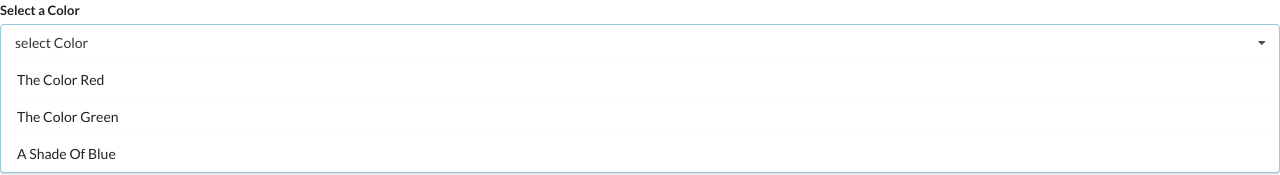
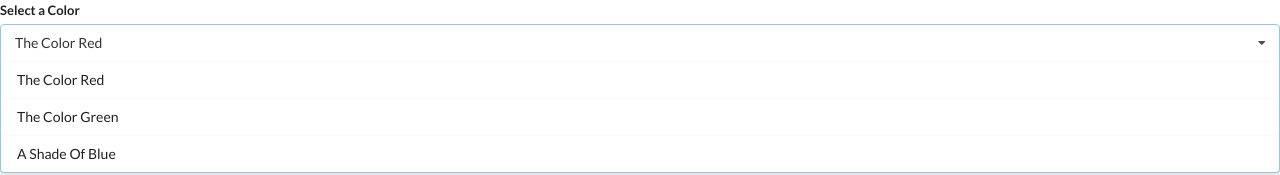
Before and after one commit to poonamkhandagle/dropdowncomponent, a React (Create React App) app: page / in a window 1280 px wide. Shown: the top 175 px of the page. Built offline with nearby package versions, Linux system fonts and the light colour scheme.

Commit message:
using useState hook add event listener and display label of first option as text

```diff
--- a/src/App.js
+++ b/src/App.js
@@ -1,6 +1,5 @@
-import React from "react";
+import React, {useState} from "react";
 import Dropdown from "./components/Dropdown";
- const App = () => {
 const options = [
   {
     label:"The Color Red",
@@ -15,8 +14,15 @@
     value:"Blue"
   }
 ]
+ const App = () => {
+   const [selected,setSelected] = useState(options[0]);
    return(
-     <div><Dropdown options={options} /></div>
+     <div>
+      <Dropdown
+        selected={selected}
+        onSelectedChange={setSelected}
+        options={options} />
+      </div>
    )
  }
  export default App;
--- a/src/components/Dropdown.js
+++ b/src/components/Dropdown.js
@@ -1,5 +1,5 @@
 import React from "react";
-const Dropdown = ( {options} ) => {
+const Dropdown = ( { options, selected, onSelectedChange } ) => {
   const renderedOptions = options.map((option) => {
     return(
       <div key={option.value} className = "item" >
@@ -13,7 +13,7 @@
       <label className="label">Select a Color</label>
       <div className="ui selection dropdown visible active" >
       <i className="dropdown icon"></i>
-      <div className="text">select Color</div>
+      <div className="text">{selected.label}</div>
       <div className = "menu visible transition" >
         {renderedOptions}
       </div>
```
Lines whose indentation alone changed are shown as unchanged.
